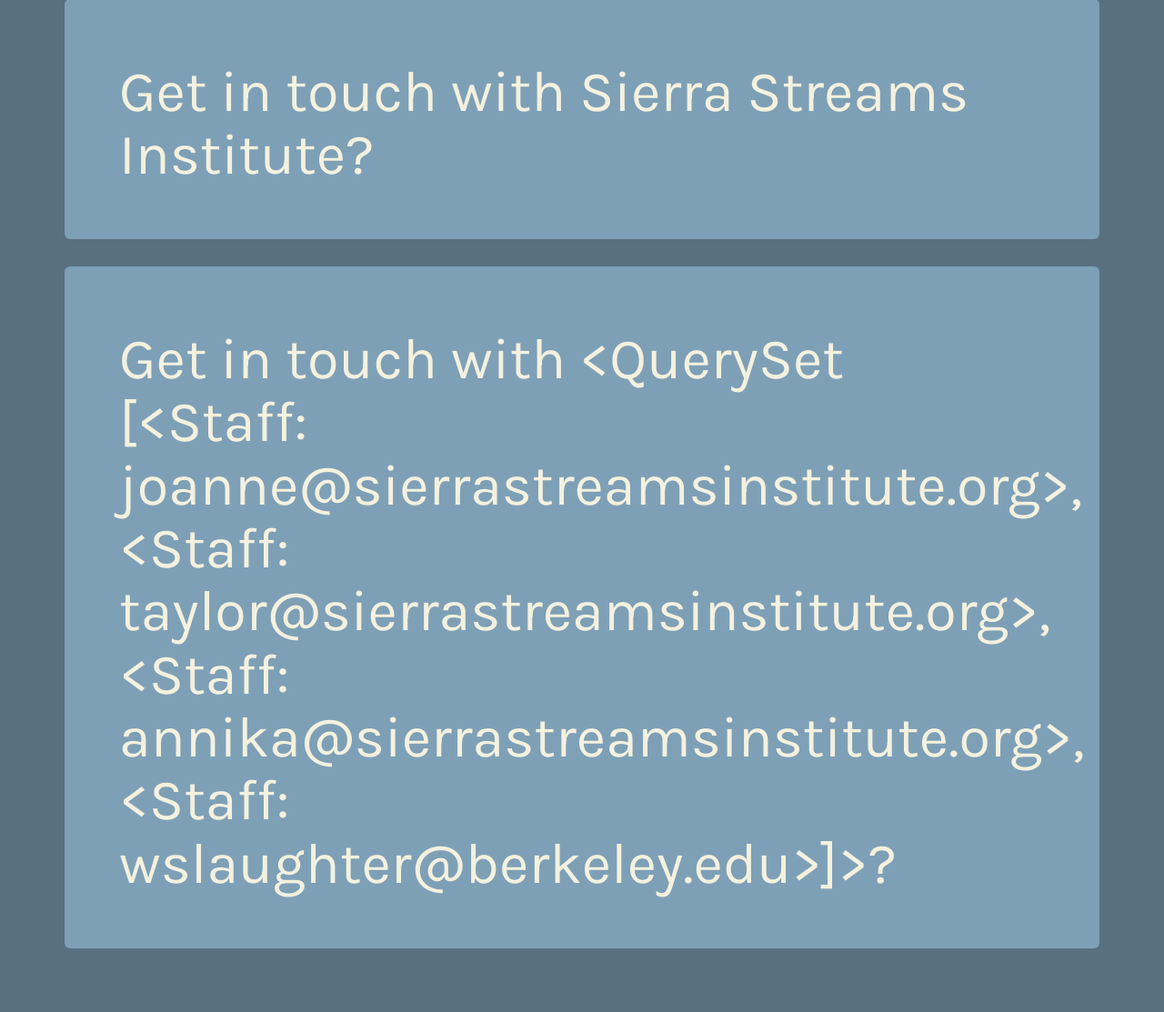
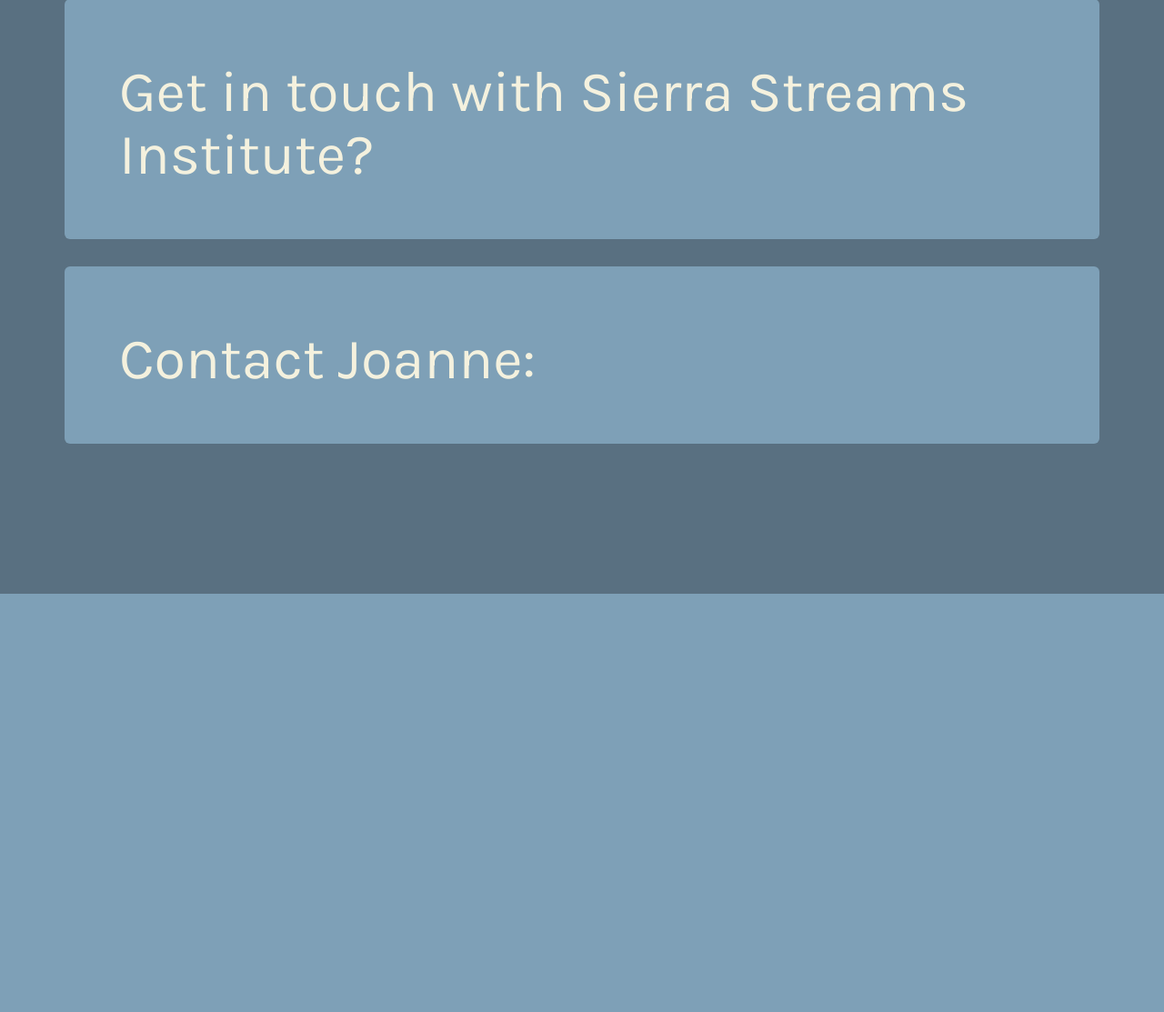
Before and after one commit to westonslaughter/CHIME, a Django app: page /info/stafflist/1/1/ in a window 1280 px wide. Shown: the part 147-1260 px from the top of the page at 91% size. After the commit the page ends 800 px from the top, so only its background shows below. Run offline with Django 3.2, Linux system fonts and the light colour scheme; data comes from the database, SQL or seed files in the repository; some libraries are stand-ins or nearby versions.

Commit message:
Staff single contact primary key resolved

```diff
--- a/studysite/info/forms.py
+++ b/studysite/info/forms.py
@@ -5,10 +5,10 @@ class ContactForm(forms.ModelForm):
     class Meta:
         model = ContactMod
         fields = {'name','email','comment'}
-        field_order = ['name','email','comment']
+        field_order = ['name','email','comment',]
 
         widgets ={
-            'name': forms.TextInput(attrs={'class': 'form-control','placeholder':'Your Name','style': 'width:270px'}),
-            'email': forms.EmailInput(attrs={'class': 'form-control','placeholder':'Your Email','style': 'width:270px'}),
+            'name': forms.TextInput(attrs={'class': 'form-control','placeholder':'Your Name','style': 'width:270px;margin-bottom:.5rem;'}),
+            'email': forms.EmailInput(attrs={'class': 'form-control','placeholder':'Your Email','style': 'width:270px; margin-bottom:.5rem;'}),
             'comment': forms.Textarea(attrs={'class': 'form-control','placeholder':"Tell us about yourself, and why you're interested in the study!"}),
         }
--- a/studysite/info/templates/info/staff_contact.html
+++ b/studysite/info/templates/info/staff_contact.html
@@ -8,7 +8,15 @@
 </div>
 
 <div class="jumbotron">
-  <h1>Get in touch with {{staff_contact.employees.all}}?</h1>
+  <!-- <h1>Get in touch with {{staff_contact.employees.all }}?</h1> -->
+  <h1>
+    Contact {{page_alt.firstname}}:
+    <!-- Below functions to produce staff firstnames: -->
+    <!-- {% for e in staff_contact.employees.all %}
+      {{e.firstname}}
+    {% endfor %} -->
+  </h1>
+
 </div>
 
 
--- a/studysite/info/templates/info/staff_detail.html
+++ b/studysite/info/templates/info/staff_detail.html
@@ -11,7 +11,7 @@
 
 
   <div class="row">
-  {% for person in staff_detail.employees.all %}
+  {% for person in staff_detail.employees %}
 
 
       <div class="column">
```
